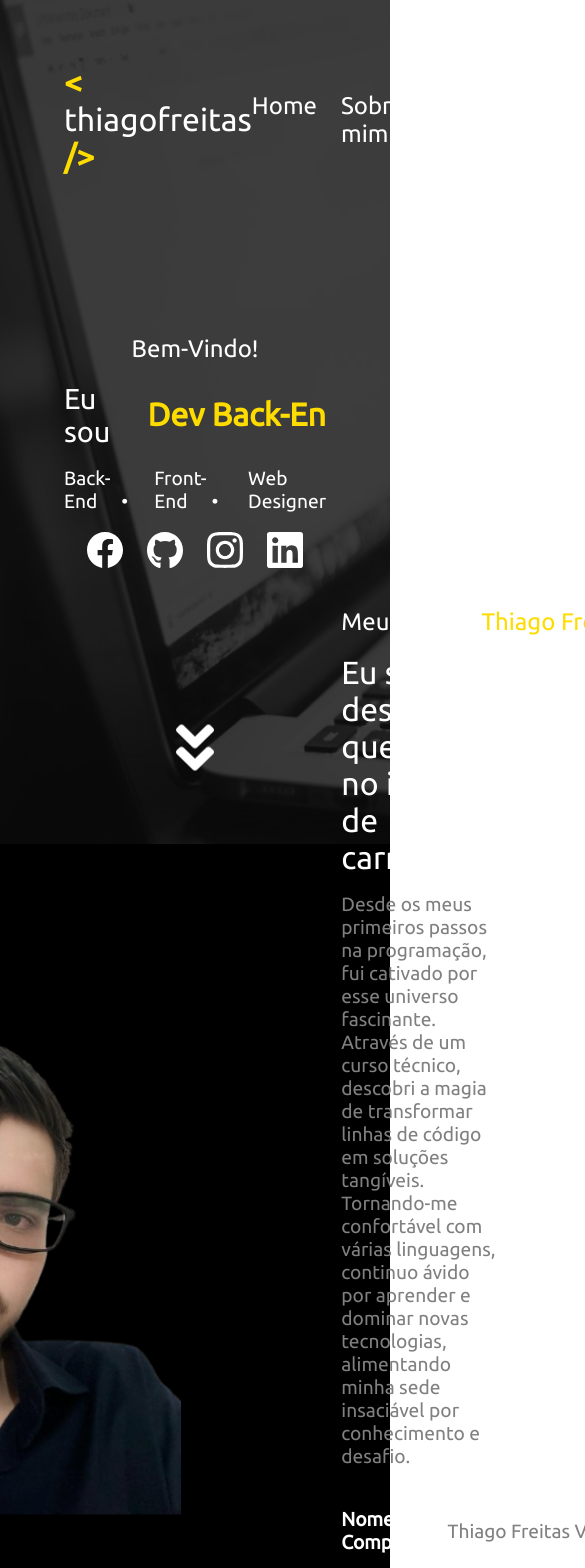
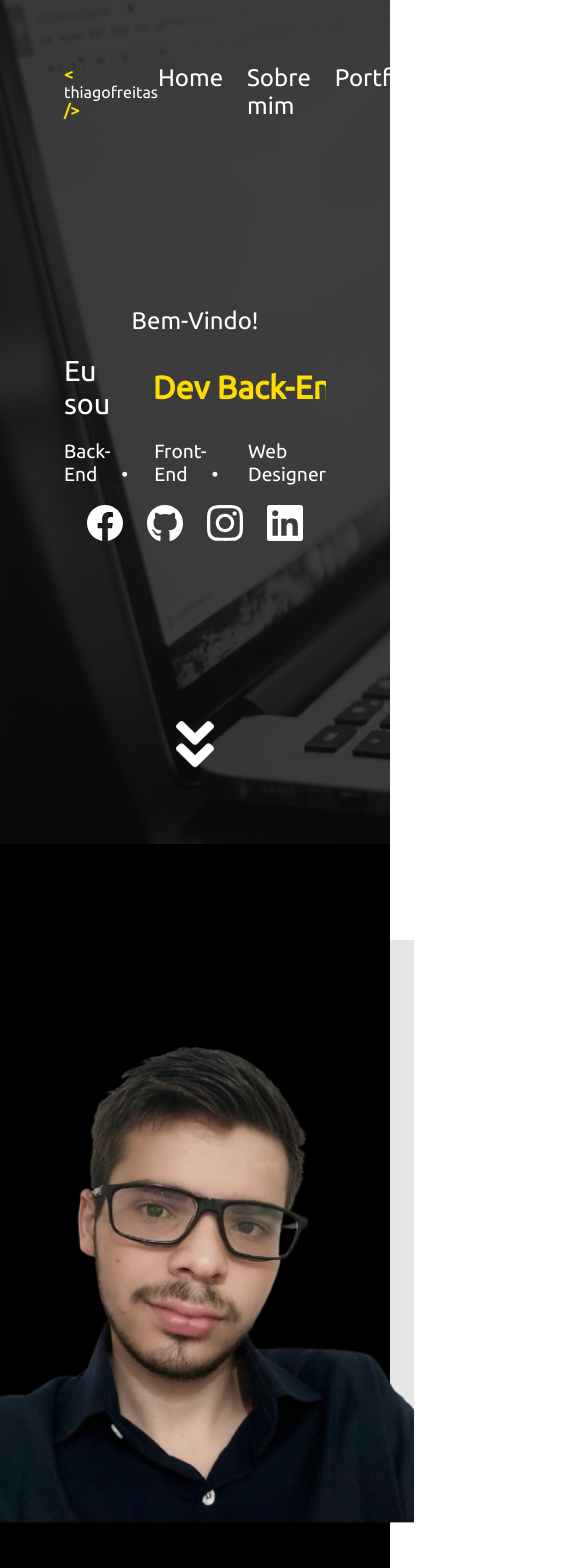
Before and after one commit to Thiago1223/new-portfolio, a React (Create React App) app: page / in a window 390 px wide. Shown: the top 1568 px of the page, 585 px wide, since content can reach past the window. Built offline with nearby package versions, Linux system fonts and the light colour scheme.

Commit message:
Responsividade atualizada

```diff
--- a/src/styles/AboutMe.css
+++ b/src/styles/AboutMe.css
@@ -2,9 +2,8 @@
     display: flex;
     align-items: center;
     justify-content: center;
-    height: 90vh;
     color: var(--secondary-color);
-    padding: 0 6rem;
+    padding: 6rem;
     opacity: 0;
     transition: opacity 1s ease-in-out;
 }
@@ -88,8 +87,7 @@
 }
 
 .button-cv {
-    width: 8.4vw;
-    height: 6.2vh;
+    padding: 21px 28px;
     border-radius: 2rem;
     border: none;
     cursor: pointer;
@@ -101,3 +99,67 @@
     scale: 1.1;
     transition: .5s;
 }
+
+/* TABLET */
+@media (max-width:1000px){
+    .container-about {
+        flex-direction: column;
+    }
+
+    .container-my-info {
+        display: flex;
+        flex-direction: column;
+        align-items: center;
+        text-align: center;
+    }
+
+    .container-my-info h2 {
+        width: auto;
+    }
+
+    .container-my-info .my-description {
+        width: auto;
+    }
+
+    .content-details-line {
+        width: 100%;
+        justify-content: space-between;
+    }
+
+    .content-details-key {
+        width: 86px;
+        text-align: start;
+    }
+}
+
+/* MOBILE */
+@media (max-width:640px){
+    .container-about {
+        flex-direction: column;
+    }
+
+    .container-my-info {
+        display: flex;
+        flex-direction: column;
+        align-items: center;
+        text-align: center;
+    }
+
+    .container-my-info h2 {
+        width: auto;
+    }
+
+    .container-my-info .my-description {
+        width: auto;
+    }
+
+    .content-details-line {
+        width: 100%;
+        justify-content: space-between;
+    }
+
+    .content-details-key {
+        width: 86px;
+        text-align: start;
+    }
+}
--- a/src/styles/Contact.css
+++ b/src/styles/Contact.css
@@ -1,5 +1,5 @@
 .contact {
-    height: 98vh;
+    min-height: 98vh;
     display: flex;
     flex-direction: column;
     align-items: center;
@@ -21,7 +21,7 @@
 }
 
 .card-contact {
-    width: 20vw;
+    width: 360px;
     height: 100%;
     border: solid 4px var(--secondary-color);
     border-radius: 1rem;
@@ -89,8 +89,7 @@
 }
 
 .container-contact-input button {
-    width: 11vw;
-    height: 6vh;
+    padding: 16px 64px;
     border-radius: 2rem;
     border: none;
     cursor: pointer;
@@ -138,3 +137,53 @@
       transform: translateY(10px) rotate(180deg);
     }
 }
+
+/* TABLET */
+@media (max-width:1000px){
+    .container-contact {
+        display: flex;
+        flex-direction: column;
+    }
+
+    .contact-subtitle {
+        width: auto;
+    }
+
+    .card-contact {
+        height: 460px;
+        margin-top: 64px;
+    }
+
+    .container-contact-input {
+        width: 100%;
+    }
+
+    .container-contact-input-initial input {
+        width: 100%;
+    }
+}
+
+/* MOBILE */
+@media (max-width:640px){
+    .container-contact {
+        display: flex;
+        flex-direction: column;
+    }
+
+    .contact-subtitle {
+        width: auto;
+    }
+
+    .card-contact {
+        height: 460px;
+        margin-top: 64px;
+    }
+
+    .container-contact-input {
+        width: 100%;
+    }
+
+    .container-contact-input-initial input {
+        width: 100%;
+    }
+}
--- a/src/styles/Home.css
+++ b/src/styles/Home.css
@@ -137,3 +137,45 @@
     transform: translateY(-10px);
   }
 }
+
+/* TABLET */
+@media (max-width:1000px){
+  .logo {
+    font-size: 1rem;
+  }
+
+  .logo::before {
+    content: "< ";
+    font-size: 1rem;
+    font-weight: bold;
+    color: var(--primary-color);
+  }
+
+  .logo::after {
+    content: " />";
+    font-size: 1rem;
+    font-weight: bold;
+    color: var(--primary-color);
+  }
+}
+
+/* MOBILE */
+@media (max-width:640px){
+  .logo {
+    font-size: 1rem;
+  }
+
+  .logo::before {
+    content: "< ";
+    font-size: 1rem;
+    font-weight: bold;
+    color: var(--primary-color);
+  }
+
+  .logo::after {
+    content: " />";
+    font-size: 1rem;
+    font-weight: bold;
+    color: var(--primary-color);
+  }
+}
--- a/src/styles/Projects.css
+++ b/src/styles/Projects.css
@@ -100,8 +100,7 @@
 }
 
 .card .container-button button {
-    width: 6vw;
-    height: 5vh;
+    padding: 12px 24px;
     border-radius: .5rem;
     font-size: 1rem;
     background: none;
@@ -134,3 +133,53 @@
     right: 64px;
     bottom: 64px;
 }
+
+/* TABLET */
+@media (max-width:1000px){
+    .container-card {
+        display: grid;
+        grid-template-columns: repeat(2, 1fr);
+        gap: 2rem;
+    }
+
+    .left-up-decoration {
+        width: 64px;
+        right: 32px;
+        top: 32px;
+    }
+
+    .right-up-decoration {
+        width: 64px;
+        right: 32px;
+        top: 32px;
+    }
+
+    .right-down-decoration {
+        width: 64px;
+    }
+}
+
+/* MOBILE */
+@media (max-width:640px){
+    .container-card {
+        display: grid;
+        grid-template-columns: repeat(2, 1fr);
+        gap: 2rem;
+    }
+
+    .left-up-decoration {
+        width: 64px;
+        right: 32px;
+        top: 32px;
+    }
+
+    .right-up-decoration {
+        width: 64px;
+        right: 32px;
+        top: 32px;
+    }
+
+    .right-down-decoration {
+        width: 64px;
+    }
+}
--- a/src/styles/Skills.css
+++ b/src/styles/Skills.css
@@ -79,8 +79,7 @@
 }
 
 .button-see-more {
-    width: 8vw;
-    height: 3vw;
+    padding: 16px 36px;
     background: none;
     border: var(--secondary-color) solid 2px;
     border-radius: 8px;
```
